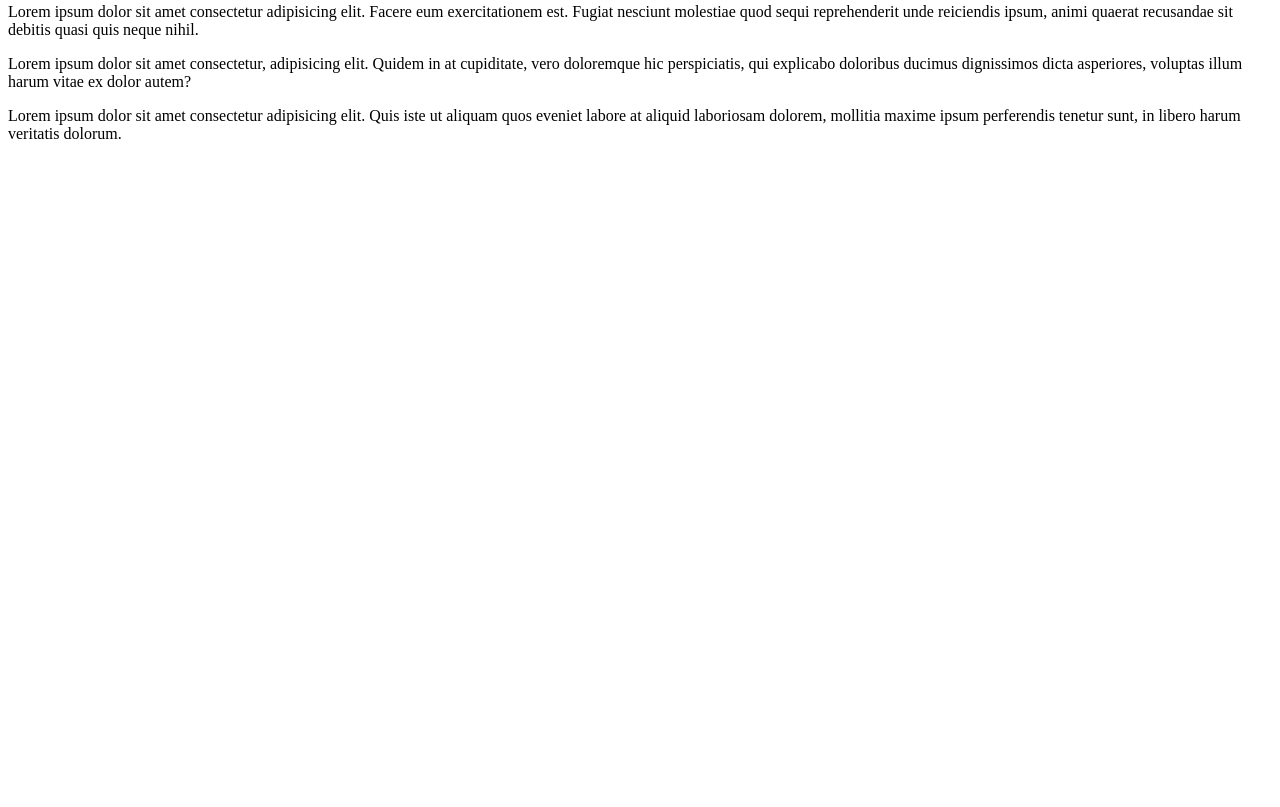
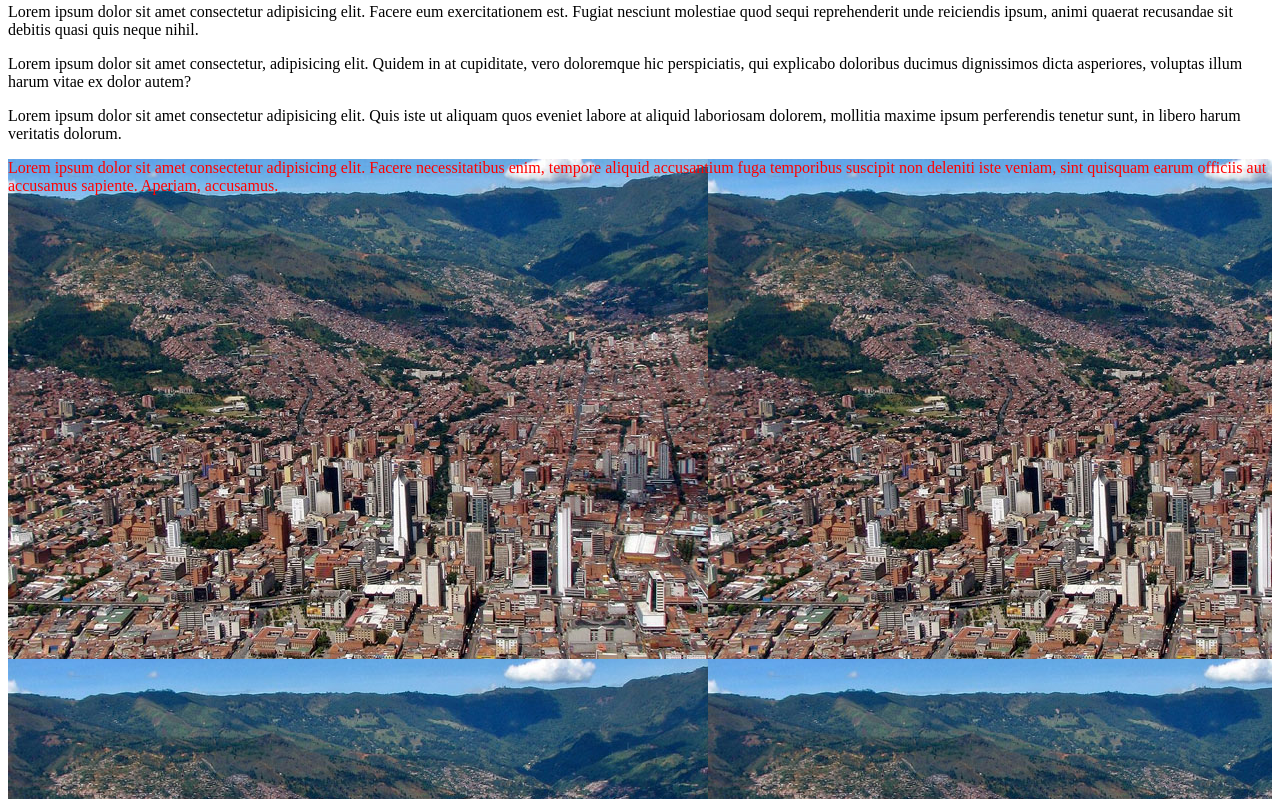
Before and after one commit to AlejoCC/claseCSS, a plain HTML site: page pagina1.html in a window 1280 px wide. Shown: the part 458-1265 px from the top of the page. Before the commit the page ends 800 px from the top, so only its background shows below. Drawn offline with Linux system fonts and the light colour scheme.

Commit message:
Final de la clase CSS

```diff
--- a/estilos.css
+++ b/estilos.css
@@ -21,3 +21,12 @@ text-align: justify;
 .headerpagina1{
     background-color: blue;
 }
+.imagenfondo{
+    background-image: url(img/medellin.jpg);
+    height: 640px;
+    float: 640px;
+    background-attachment: fixed;
+}
+.textorojo{
+    color: red;
+}
--- a/pagina1.html
+++ b/pagina1.html
@@ -27,6 +27,9 @@
             <p>Lorem ipsum dolor sit amet consectetur, adipisicing elit. Quidem in at cupiditate, vero doloremque hic perspiciatis, qui explicabo doloribus ducimus dignissimos dicta asperiores, voluptas illum harum vitae ex dolor autem?</p>
             <p>Lorem ipsum dolor sit amet consectetur adipisicing elit. Quis iste ut aliquam quos eveniet labore at aliquid laboriosam dolorem, mollitia maxime ipsum perferendis tenetur sunt, in libero harum veritatis dolorum.</p>
         </section>
+        <section class="imagenfondo">
+            <p class="textorojo">Lorem ipsum dolor sit amet consectetur adipisicing elit. Facere necessitatibus enim, tempore aliquid accusantium fuga temporibus suscipit non deleniti iste veniam, sint quisquam earum officiis aut accusamus sapiente. Aperiam, accusamus.</p>
+        </section>
     </main>
     <footer>
 
```
